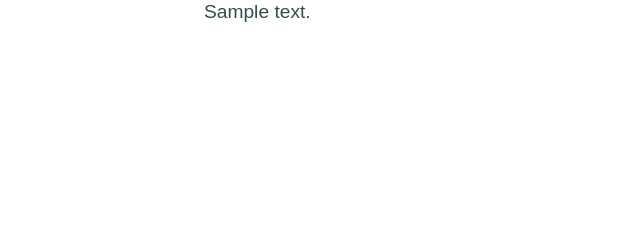
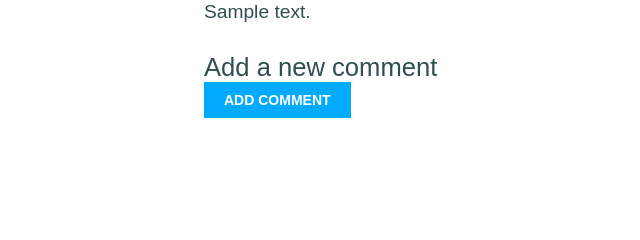
Before and after one commit to johnclamy/myblogproject, a Django app: template myblog/blog/templates/blog/post/detail.html in a window 1280 px wide. Shown: the part 253-493 px from the top of the page, without its empty margins (82-722 px from the left). Run offline with Django 5.2, Linux system fonts and the light colour scheme; the template is opened without the code that fills it: values that come from a table or form of the project are taken from there, others are empty; tables that the repository leaves empty hold one stand-in row (values such as "Sample post").

Commit message:
add the comment form to the template to the details page template

```diff
--- a/myblog/blog/templates/blog/post/detail.html
+++ b/myblog/blog/templates/blog/post/detail.html
@@ -23,5 +23,6 @@
         {% empty %}
             <p>There are no comments.</p>
         {% endfor %}
+        {% include "blog/post/includes/comment_form.html" %}
     </section>
 {% endblock content %}
```
